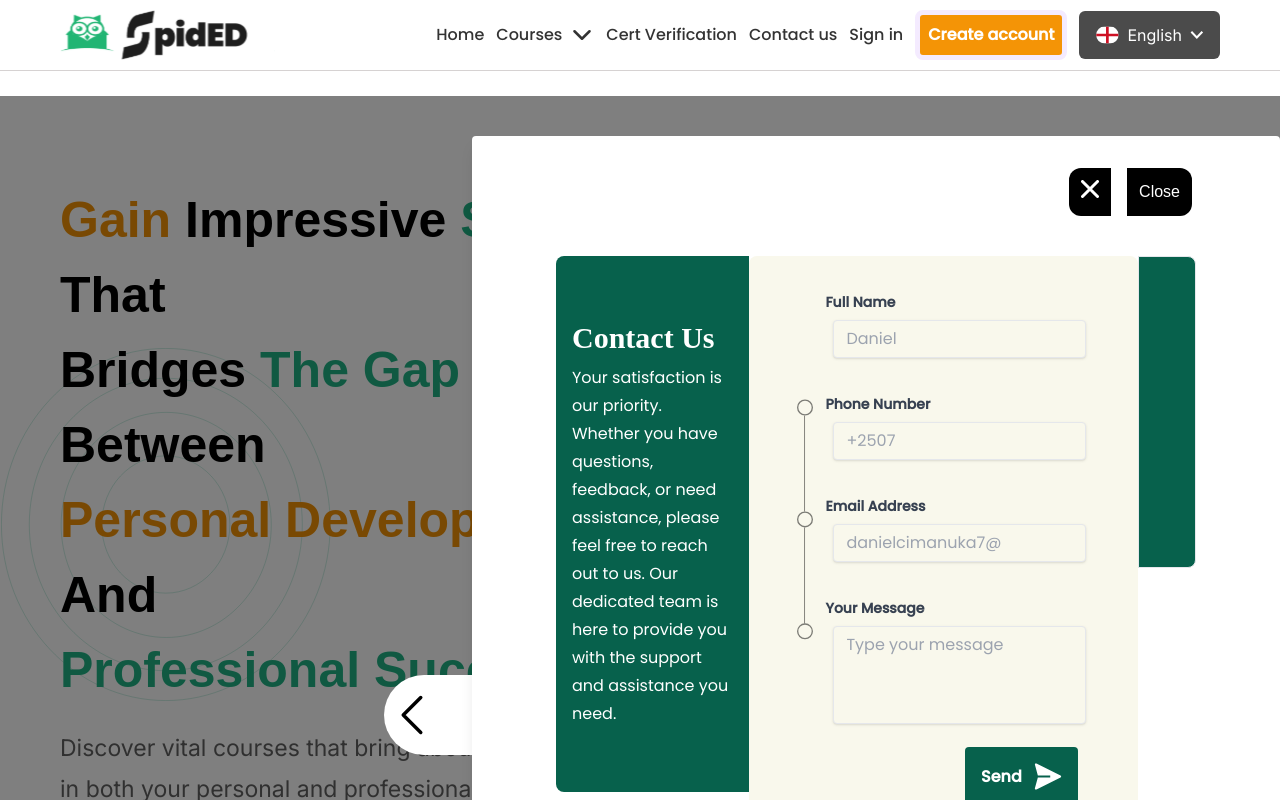
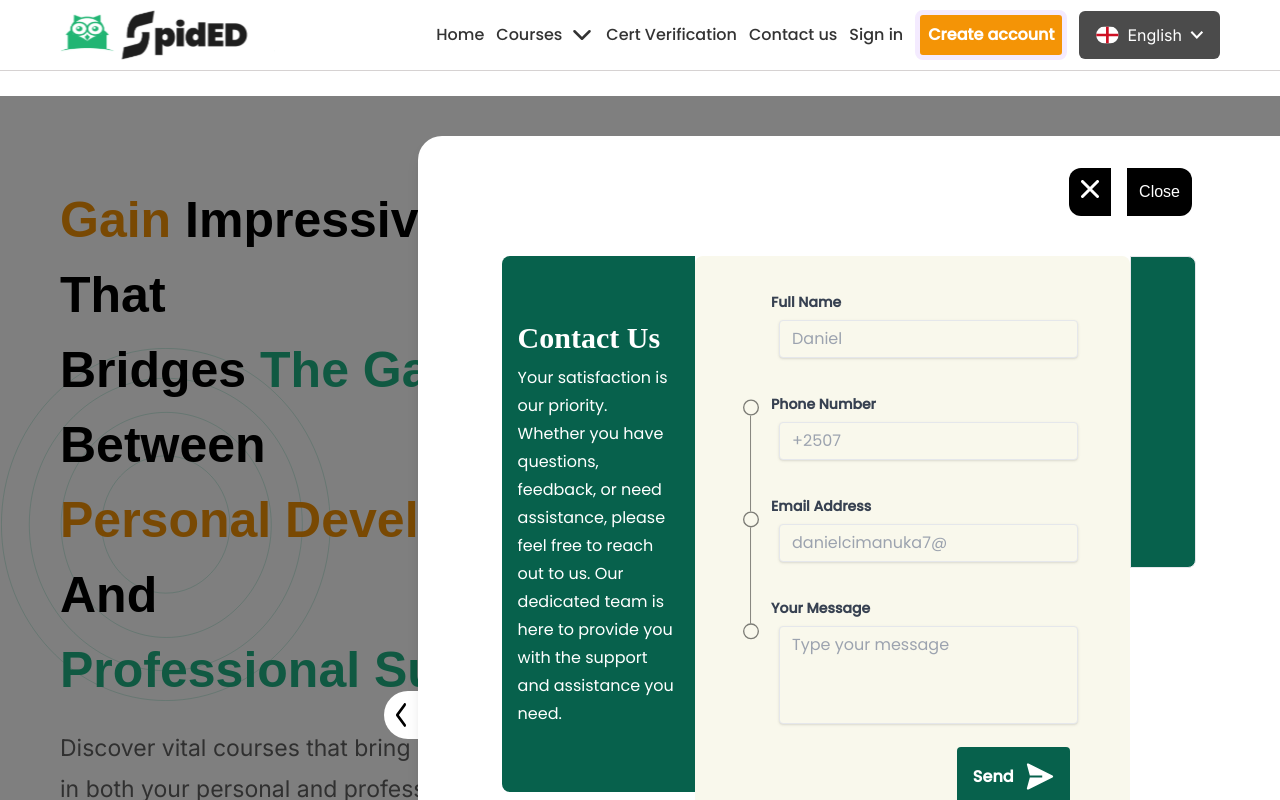
Before and after one commit to stevenmukama/Elearningproject-Fe, a React (Vite) app: page / in a window 1280 px wide. Both pictures are taken after a click on the link "Contact us". Shown: the top 800 px of the page. Built offline with nearby package versions, Linux system fonts and the light colour scheme; a web font is replaced by a local one.

Commit message:
add more changes

```diff
--- a/src/components/Navbar.jsx
+++ b/src/components/Navbar.jsx
@@ -381,28 +381,17 @@ const Navbar = () => {
 			{isContactFormOpen && (
 				<div className='absolute z-10 flex pt-10 pl-[30%] pb-10 items-center justify-center bg-black bg-opacity-50 top-[6rem]'>
 					<div
-						className='pt-3 pb-3 pr-8 bg-white rounded-tl-full rounded-bl-full cursor-pointer'
+						className='p-3 bg-white rounded-tl-full rounded-bl-full cursor-pointer'
 						onClick={() => setIsContactFormOpen(false)}>
-						<svg
-							xmlns='http://www.w3.org/2000/svg'
-							fill='none'
-							viewBox='0 0 24 24'
-							strokeWidth={1.5}
-							stroke='currentColor'
-							className='size-14'>
-							<path
-								strokeLinecap='round'
-								strokeLinejoin='round'
-								d='M15.75 19.5 8.25 12l7.5-7.5'
-							/>
-						</svg>
+						<img
+							src='/rightContactIcon.svg'
+							alt='rightContactIcon'
+							className='w-auto h-auto'
+						/>
 					</div>
-					{/* <div
-						ref={contactFormRef}
-						className='w-full p-6 bg-white rounded shadow-lg max-md:mt-10'> */}
 					<div
 						ref={contactFormRef}
-						className={`w-full p-6 bg-white rounded shadow-lg max-md:mt-10 transition-transform duration-500 ${
+						className={`w-full p-6 bg-white rounded-tl-3xl rounded-bl-3xl shadow-lg max-md:mt-10 transition-transform duration-500 ${
 							isContactFormOpen ? 'translate-x-0' : '-translate-x-full'
 						}`}>
 						<div className='flex justify-end gap-4 pt-2 pr-16 max-md:gap-8'>
```
Also changed, not shown: public/rightContactIcon.svg (added).
